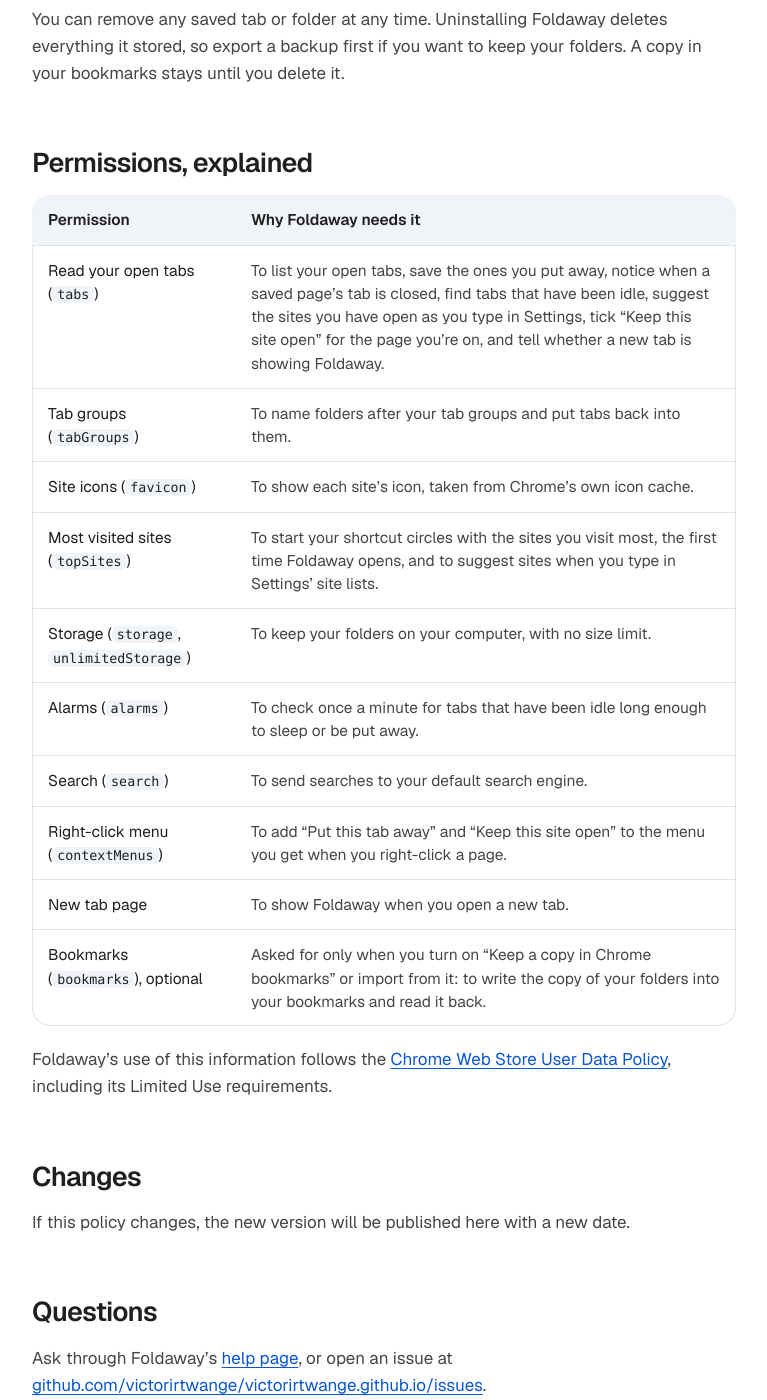
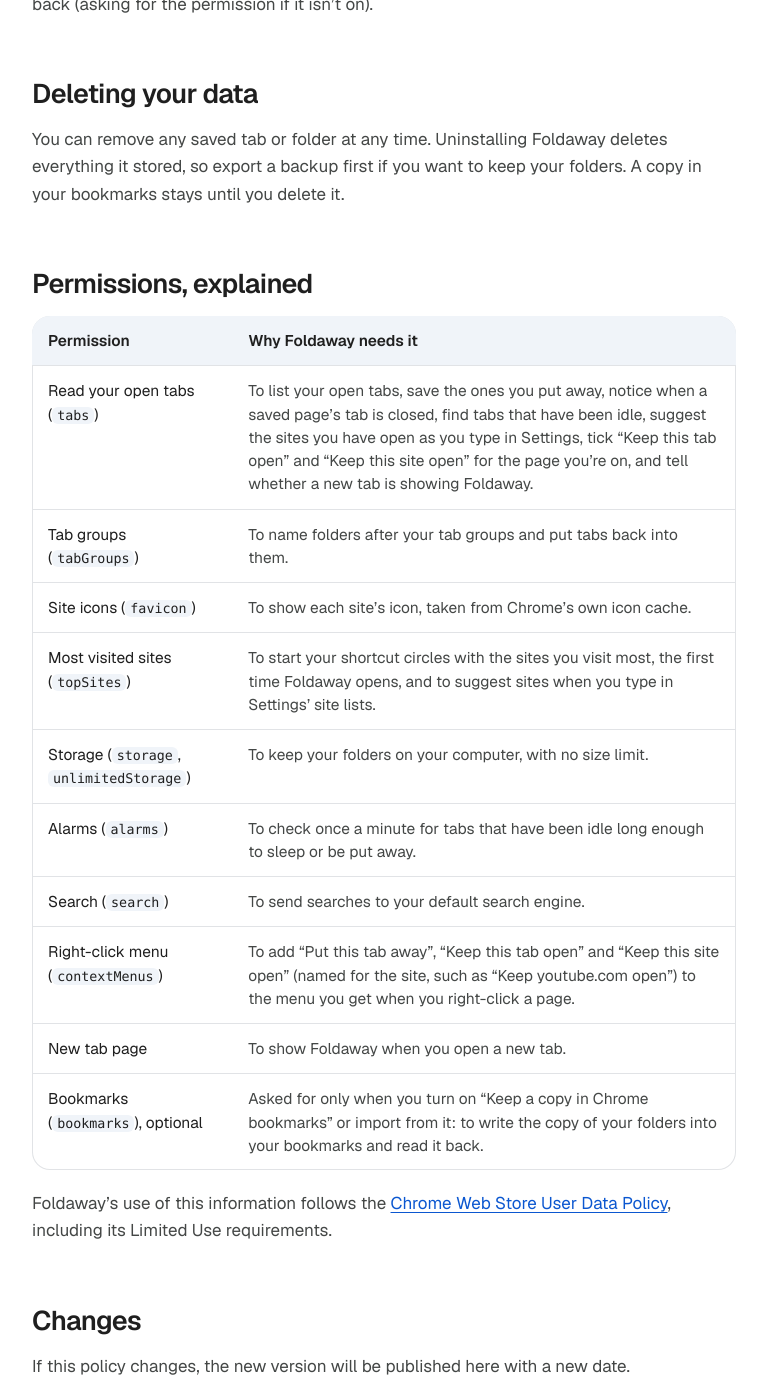
Before and after one commit to victorirtwange/victorirtwange.github.io, a Jekyll site: the page built from foldaway/PRIVACY.md, in a window 1280 px wide and 1400 px high, scrolled down 4117 px. Shown: the whole window, without its empty margins (256-1023 px from the left). Built offline with Jekyll 4.4.1, drawn with Linux system fonts in a browser that asks for light colours; our own code applies the rules of GitHub Pages for plain Markdown files; some of the changed text lies outside the part shown.

Commit message:
Foldaway: tabs kept open in the privacy policy
The policy (the same as the extension's PRIVACY.md) now says that "Keep this
tab open" notes that tab and its address on the computer, so it's found again
after Chrome restarts, and forgets it when the tab is closed.

Co-Authored-By: Claude Opus 5.5 <noreply@anthropic.com>

```diff
--- a/foldaway/PRIVACY.md
+++ b/foldaway/PRIVACY.md
@@ -30,6 +30,9 @@ menu loads that menu's icons from Google, with nothing about you.
 - **A background picture, if you choose one.** Foldaway keeps a smaller copy in its storage on
   your computer, to show behind your folders, with two colours picked out of it on your computer
   for "Colours from your picture". It's never uploaded, and it isn't part of backups.
+- **The tabs you keep open.** When you choose "Keep this tab open", Foldaway notes that tab and
+  the address it's on, on your computer, so that putting tabs away leaves it alone, even after
+  Chrome restarts (it's found again by its address). It's forgotten once you close the tab.
 - **Whether Foldaway is your new tab page.** Chrome shows one extension's new tab page. Foldaway
   notes, on your computer, whether it's the one, so that its toolbar button can open your folders
   either way.
@@ -129,14 +132,14 @@ until you delete it.
 
 | Permission | Why Foldaway needs it |
 |---|---|
-| Read your open tabs (`tabs`) | To list your open tabs, save the ones you put away, notice when a saved page's tab is closed, find tabs that have been idle, suggest the sites you have open as you type in Settings, tick "Keep this site open" for the page you're on, and tell whether a new tab is showing Foldaway. |
+| Read your open tabs (`tabs`) | To list your open tabs, save the ones you put away, notice when a saved page's tab is closed, find tabs that have been idle, suggest the sites you have open as you type in Settings, tick "Keep this tab open" and "Keep this site open" for the page you're on, and tell whether a new tab is showing Foldaway. |
 | Tab groups (`tabGroups`) | To name folders after your tab groups and put tabs back into them. |
 | Site icons (`favicon`) | To show each site's icon, taken from Chrome's own icon cache. |
 | Most visited sites (`topSites`) | To start your shortcut circles with the sites you visit most, the first time Foldaway opens, and to suggest sites when you type in Settings' site lists. |
 | Storage (`storage`, `unlimitedStorage`) | To keep your folders on your computer, with no size limit. |
 | Alarms (`alarms`) | To check once a minute for tabs that have been idle long enough to sleep or be put away. |
 | Search (`search`) | To send searches to your default search engine. |
-| Right-click menu (`contextMenus`) | To add "Put this tab away" and "Keep this site open" to the menu you get when you right-click a page. |
+| Right-click menu (`contextMenus`) | To add "Put this tab away", "Keep this tab open" and "Keep this site open" (named for the site, such as "Keep youtube.com open") to the menu you get when you right-click a page. |
 | New tab page | To show Foldaway when you open a new tab. |
 | Bookmarks (`bookmarks`), optional | Asked for only when you turn on "Keep a copy in Chrome bookmarks" or import from it: to write the copy of your folders into your bookmarks and read it back. |
 
```
